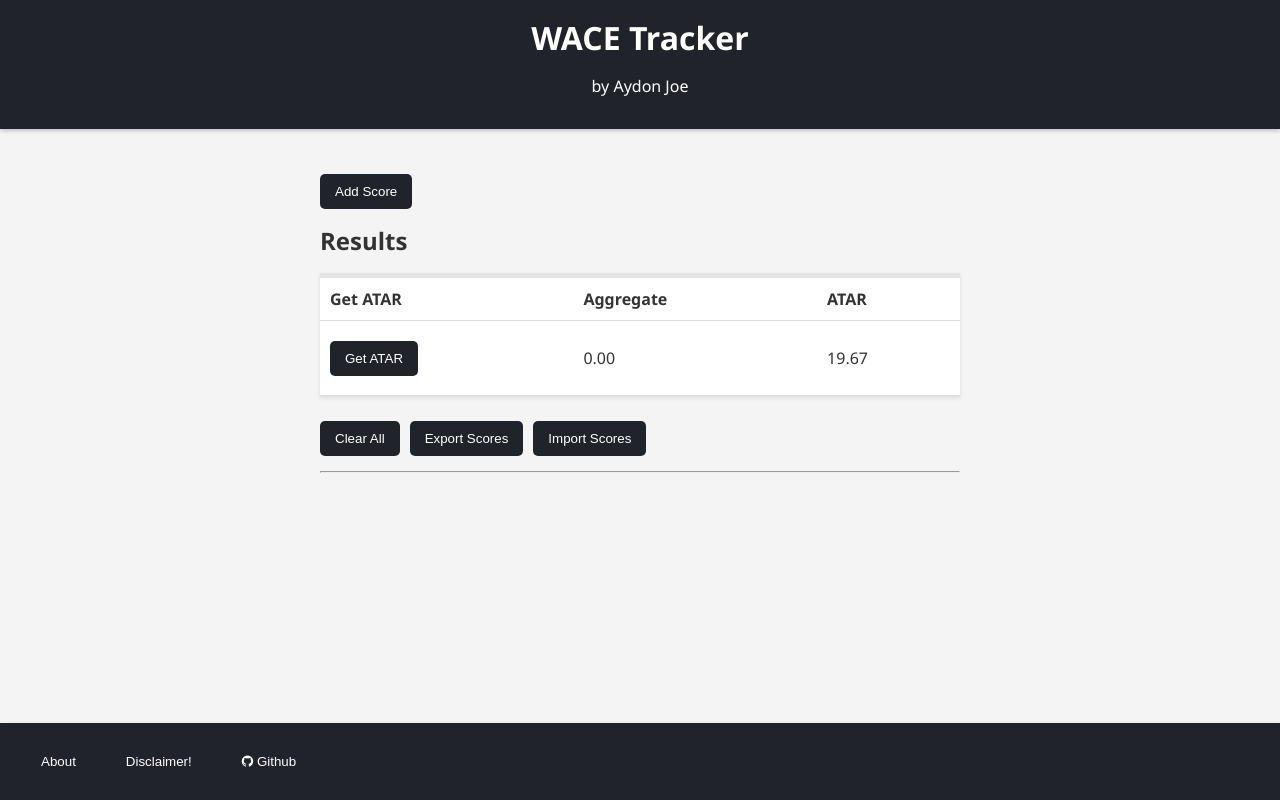
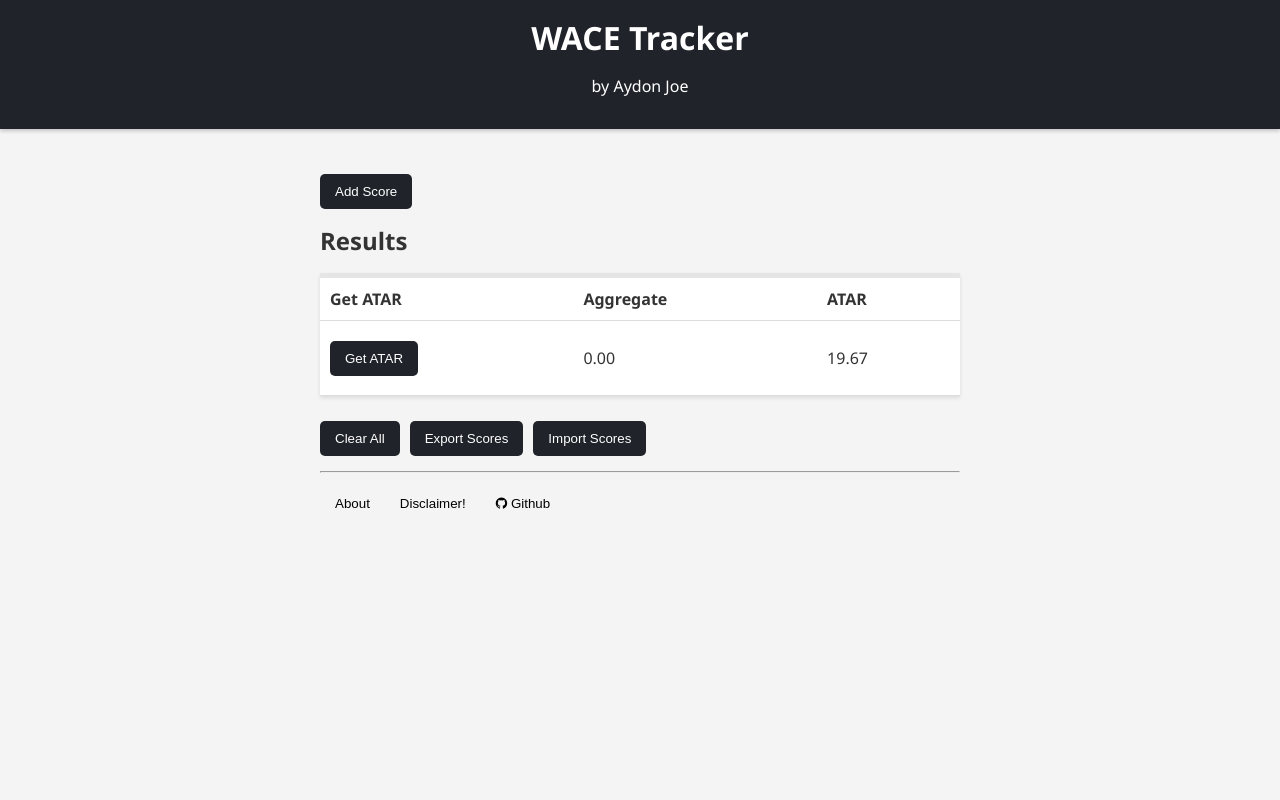
Before and after one commit to OrdinaryWizard/atar-calc, a plain HTML site: page index.html in a window 1280 px wide. Drawn offline with Linux system fonts and the light colour scheme.

Commit message:
fixed footer issue

```diff
--- a/index.html
+++ b/index.html
@@ -95,13 +95,12 @@
         </section>
 
         <hr>
-
+        <footer id="footer">
+            <button onclick="location.replace('about.html')" class="secondary">About</a>
+            <button onclick="location.replace('disclaimer.html')" class="secondary">Disclaimer!</a>
+            <button onclick="location.href = 'https://github.com/OrdinaryWizard/atar-calc'"><i class="fa fa-github"></i> Github</button>
+        </footer>
     </main>
-    <footer id="footer">
-        <button onclick="location.replace('about.html')" class="secondary">About</a>
-        <button onclick="location.replace('disclaimer.html')" class="secondary">Disclaimer!</a>
-        <button onclick="location.href = 'https://github.com/OrdinaryWizard/atar-calc'"><i class="fa fa-github"></i> Github</button>
-    </footer>
     <script src="main.js"></script>
     <script src="menus.js"></script>
 </body>
--- a/main.js
+++ b/main.js
@@ -11,7 +11,7 @@ function calculate_ATAR(x1) {
   return sum + c;
 }
 const scaling_values = {
-  "Accounting": [1, 0],
+  "Accounting": [1, -20],
   "Specialist": [1, 0],
   "Methods": [0.67688378,	20.47713921],
   "Physics": [0.892307692,	5.528],
--- a/style.css
+++ b/style.css
@@ -10,6 +10,10 @@ body {
     color: #333;
 }
 
+main {
+    margin-bottom: 10px;
+}
+
 #titlebar {
     padding: 1rem;
     background-color: #20232a;
@@ -17,33 +21,10 @@ body {
     text-align: center;
     box-shadow: 0 2px 4px rgba(0,0,0,0.2);
 }
-footer {
-    padding: 1rem;
-    width: 100%;
-    background-color: #20232a;
-    color: #fff;
-    text-align: left;
-    box-shadow: 0 2px 4px rgba(0,0,0,0.2);
-    position: fixed;
-    left: 0;
-    bottom: 0;
-    width: 100%;
-    color: white;
+#footer button {
+    background: none;
+    color: black;
 }
-#footer button {
-    margin-left: 10px;
-    margin-right: 10px;
-    background: none;
-}
-#footer {
-    padding: 1rem;
-    width: 100%;
-    background-color: #20232a;
-    color: #fff;
-    text-align: left;
-    box-shadow: 0 2px 4px rgba(0,0,0,0.2);
-}
-
 #main-content {
     padding: 20px;
     max-width: 50%;
```
